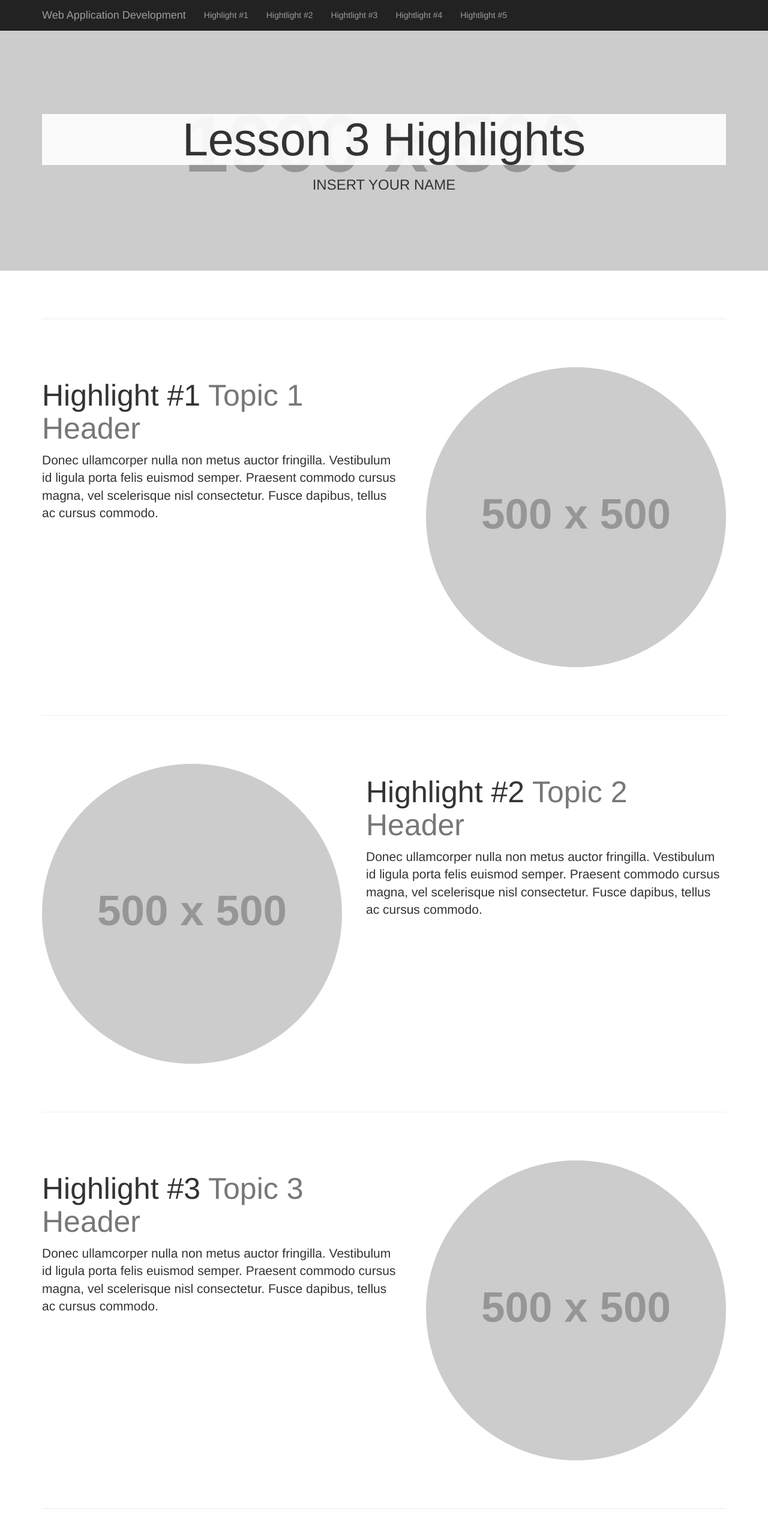
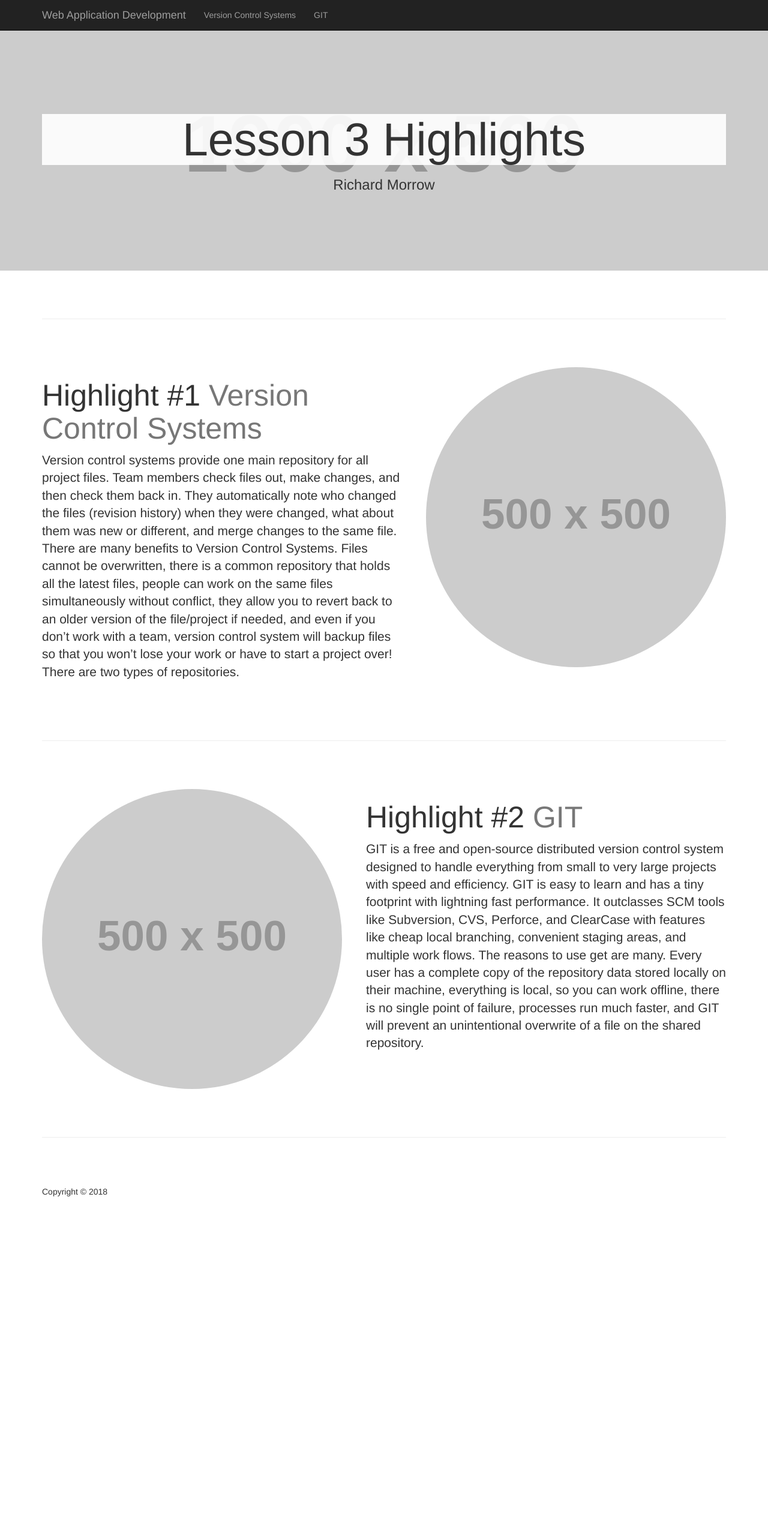
Before and after one commit to theironchef311/lesson3_versioncontrol, a plain HTML site: page Lesson3_Highlights/index.html in a window 1280 px wide. Shown: the top 2560 px of the page at 60% size. After the commit the page ends 2056 px from the top, so only its background shows below. Drawn offline with Linux system fonts and the light colour scheme; placeholder pictures from the web are drawn by us.

Commit message:
Lesson 3 final commit

```diff
--- a/Lesson3_Highlights/index.html
+++ b/Lesson3_Highlights/index.html
@@ -11,7 +11,7 @@
     <meta name="description" content="">
     <meta name="author" content="">
 
-    <title>INSERT YOUR NAME</title>
+    <title>Richard Morrow</title>
 
     <!-- Bootstrap Core CSS -->
     <link href="css/bootstrap.min.css" rel="stylesheet">
@@ -41,20 +41,12 @@
             <div class="collapse navbar-collapse" id="bs-example-navbar-collapse-1">
                 <ul class="nav navbar-nav">
                     <li>
-                        <a href="#topic1">Highlight #1</a>
+                        <a href="#topic1">Version Control Systems</a>
                     </li>
                     <li>
-                        <a href="#topic2">Hightlight #2</a>
+                        <a href="#topic2">GIT</a>
                     </li>
-                    <li>
-                        <a href="#topic3">Hightlight #3</a>
-                    </li>
-                    <li>
-                        <a href="#topic4">Hightlight #4</a>
-                    </li>
-                    <li>
-                        <a href="#topic5">Hightlight #5</a>
-                    </li>
+               <!-- Not entirely sure how I'm supposed to write 500 words on Version Control Systems and GIT. I don't even have that many words in my notes and I take good notes. These were like the only two topics for Lesson 3. I'm definitely a bit confused. -->
                 </ul>
             </div>
             <!-- /.navbar-collapse -->
@@ -67,7 +59,7 @@
         <div class="headline">
             <div class="container">
                 <h2>Lesson 3 Highlights</h2>
-                <h3>INSERT YOUR NAME</h3>
+                <h3>Richard Morrow</h3>
             </div>
         </div>
     </header>
@@ -81,9 +73,9 @@
         <div class="featurette" id="topic1">
             <img class="featurette-image img-circle img-responsive pull-right" src="http://placehold.it/500x500">
             <h2 class="featurette-heading">Highlight #1
-                <span class="text-muted">Topic 1 Header</span>
+                <span class="text-muted">Version Control Systems</span>
             </h2>
-            <p class="lead">Donec ullamcorper nulla non metus auctor fringilla. Vestibulum id ligula porta felis euismod semper. Praesent commodo cursus magna, vel scelerisque nisl consectetur. Fusce dapibus, tellus ac cursus commodo.</p>
+            <p class="lead">Version control systems provide one main repository for all project files. Team members check files out, make changes, and then check them back in. They automatically note who changed the files (revision history) when they were changed, what about them was new or different, and merge changes to the same file. There are many benefits to Version Control Systems. Files cannot be overwritten, there is a common repository that holds all the latest files, people can work on the same files simultaneously without conflict, they allow you to revert back to an older version of the file/project if needed, and even if you don’t work with a team, version control system will backup files so that you won’t lose your work or have to start a project over! There are two types of repositories.</p>
         </div>
 
         <hr class="featurette-divider">
@@ -92,42 +84,9 @@
         <div class="featurette" id="topic2">
             <img class="featurette-image img-circle img-responsive pull-left" src="http://placehold.it/500x500">
             <h2 class="featurette-heading">Highlight #2
-                <span class="text-muted">Topic 2 Header</span>
+                <span class="text-muted">GIT</span>
             </h2>
-            <p class="lead">Donec ullamcorper nulla non metus auctor fringilla. Vestibulum id ligula porta felis euismod semper. Praesent commodo cursus magna, vel scelerisque nisl consectetur. Fusce dapibus, tellus ac cursus commodo.</p>
-        </div>
-
-        <hr class="featurette-divider">
-
-        <!-- Third Featurette -->
-        <div class="featurette" id="topic3">
-            <img class="featurette-image img-circle img-responsive pull-right" src="http://placehold.it/500x500">
-            <h2 class="featurette-heading">Highlight #3
-                <span class="text-muted">Topic 3 Header</span>
-            </h2>
-            <p class="lead">Donec ullamcorper nulla non metus auctor fringilla. Vestibulum id ligula porta felis euismod semper. Praesent commodo cursus magna, vel scelerisque nisl consectetur. Fusce dapibus, tellus ac cursus commodo.</p>
-        </div>
-
-        <hr class="featurette-divider">
-
-       <!-- Fourth Featurette -->
-        <div class="featurette" id="topic4">
-            <img class="featurette-image img-circle img-responsive pull-left" src="http://placehold.it/500x500">
-            <h2 class="featurette-heading">Highlight #4
-                <span class="text-muted">Topic 4 Header</span>
-            </h2>
-            <p class="lead">Donec ullamcorper nulla non metus auctor fringilla. Vestibulum id ligula porta felis euismod semper. Praesent commodo cursus magna, vel scelerisque nisl consectetur. Fusce dapibus, tellus ac cursus commodo.</p>
-        </div>
-
-        <hr class="featurette-divider">
-
-        <!-- Fifth Featurette -->
-        <div class="featurette" id="topic5">
-            <img class="featurette-image img-circle img-responsive pull-right" src="http://placehold.it/500x500">
-            <h2 class="featurette-heading">Highlight #5
-                <span class="text-muted">Topic 5 Header</span>
-            </h2>
-            <p class="lead">Donec ullamcorper nulla non metus auctor fringilla. Vestibulum id ligula porta felis euismod semper. Praesent commodo cursus magna, vel scelerisque nisl consectetur. Fusce dapibus, tellus ac cursus commodo.</p>
+            <p class="lead">GIT is a free and open-source distributed version control system designed to handle everything from small to very large projects with speed and efficiency. GIT is easy to learn and has a tiny footprint with lightning fast performance. It outclasses SCM tools like Subversion, CVS, Perforce, and ClearCase with features like cheap local branching, convenient staging areas, and multiple work flows. The reasons to use get are many. Every user has a complete copy of the repository data stored locally on their machine, everything is local, so you can work offline, there is no single point of failure, processes run much faster, and GIT will prevent an unintentional overwrite of a file on the shared repository.</p>
         </div>
 
         <hr class="featurette-divider">
```
Also changed, not shown: 1 other file.
